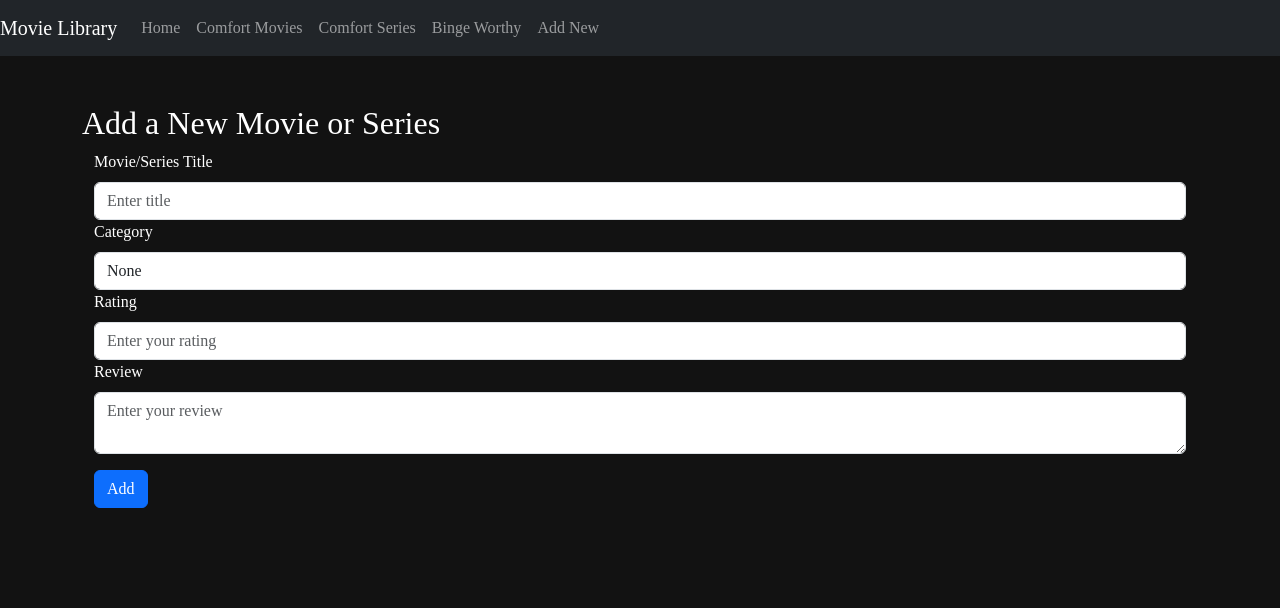
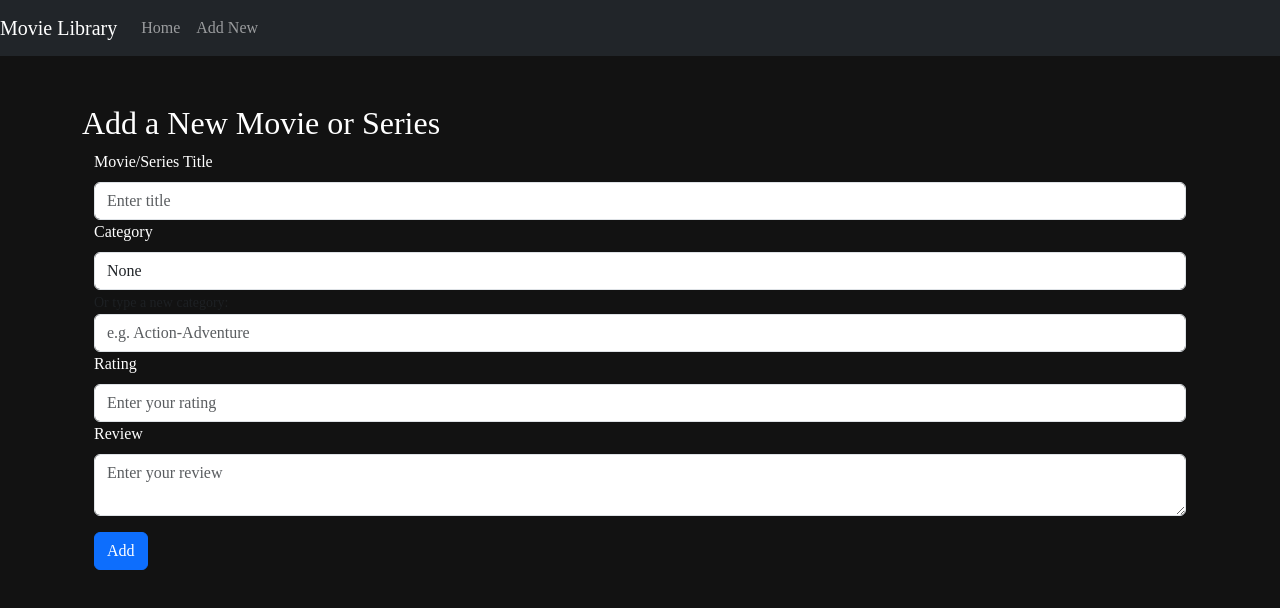
Before and after one commit to kusum-bhattarai/Watched, a React (Create React App) app: page /add-new in a window 1280 px wide. Shown: the top 608 px of the page. Built offline with nearby package versions, Linux system fonts and the light colour scheme.

Commit message:
Added a categoryPage
to add feature for custom categories and save them to localStorage for persistence

```diff
--- a/src/App.js
+++ b/src/App.js
@@ -2,11 +2,9 @@ import React from 'react';
 import { BrowserRouter as Router, Route, Routes } from 'react-router-dom';
 import CustomNavbar from './components/navbar';
 import Home from './pages/home';
-import ComfortMovies from './pages/comfortMovies';
-import ComfortSeries from './pages/comfortSeries';
-import Binge from './pages/binge';
 import AddNew from './pages/addNew';
 import MovieDetails from './components/movieDetails';
+import CategoryPage from './pages/CategoryPage';
 
 function App() {
   return (
@@ -14,11 +12,9 @@ function App() {
       <CustomNavbar />
       <Routes>
         <Route path="/" element={<Home />} />
-        <Route path="/comfort-movies" element={<ComfortMovies />} />
-        <Route path="/comfort-series" element={<ComfortSeries />} />
-        <Route path="/binge" element={<Binge />} />
         <Route path="/add-new" element={<AddNew />} />
         <Route path="/details/:id" element={<MovieDetails />} />
+        <Route path="/Category/:categoryName" element={<CategoryPage />} />
       </Routes>
     </Router>
   );
--- a/src/components/addMovie.js
+++ b/src/components/addMovie.js
@@ -1,4 +1,4 @@
-import React, { useState } from 'react';
+import React, { useState, useEffect } from 'react';
 import { Form, Button, Container, Alert, ListGroup, Image } from 'react-bootstrap';
 
 const AddMovie = () => {
@@ -8,6 +8,14 @@ const AddMovie = () => {
   const [selectedMovie, setSelectedMovie] = useState(null);
   const [customDetails, setCustomDetails] = useState({ rating: '', review: '' });
   const [error, setError] = useState('');
+  const [existingCategories, setExistingCategories] = useState([]);
+
+  // Fetch existing categories from localStorage on component load
+  useEffect(() => {
+    const storedMovies = JSON.parse(localStorage.getItem('movies')) || [];
+    const categories = [...new Set(storedMovies.map(movie => movie.category).filter(Boolean))];
+    setExistingCategories(categories);
+  }, []);
 
   const fetchSuggestions = async (query) => {
     const apiKey = process.env.REACT_APP_TMDB_API_KEY;
@@ -26,7 +34,7 @@ const AddMovie = () => {
       }
       const movieData = await movieResponse.json();
       const tvData = await tvResponse.json();
-      setSuggestions([...movieData.results, ...tvData.results]);
+      setSuggestions([...movieData.results.map(r => ({...r, media_type: 'movie'})), ...tvData.results.map(r => ({...r, media_type: 'tv'}))]);
     } catch (err) {
       console.error('Fetch error:', err);
       setError('An error occurred while fetching suggestions');
@@ -50,6 +58,10 @@ const AddMovie = () => {
   };
 
   const handleAdd = () => {
+    if (!title) {
+        setError('Please select a movie/series from the suggestions.');
+        return;
+    }
     const movie = selectedMovie ? { ...selectedMovie, ...customDetails, category } : { title, ...customDetails, category };
     const movies = JSON.parse(localStorage.getItem('movies')) || [];
     movies.push(movie);
@@ -82,7 +94,7 @@ const AddMovie = () => {
                     thumbnail
                     className="movie-thumbnail"
                   />
-                  {movie.title || movie.name} {/* Use name for TV series */}
+                  {movie.title || movie.name} ({movie.media_type === 'movie' ? 'Movie' : 'Series'})
                 </ListGroup.Item>
               ))}
             </ListGroup>
@@ -96,10 +108,19 @@ const AddMovie = () => {
             onChange={(e) => setCategory(e.target.value)}
           >
             <option value="">None</option>
-            <option value="comfort-movies">Comfort Movies</option>
-            <option value="comfort-series">Comfort Series</option>
-            <option value="binge">Binge Worthy</option>
+            {existingCategories.map(cat => (
+              <option key={cat} value={cat}>{cat}</option>
+            ))}
           </Form.Control>
+          <Form.Text className="text-muted">
+            Or type a new category:
+          </Form.Text>
+          <Form.Control
+            type="text"
+            placeholder="e.g. Action-Adventure"
+            value={category}
+            onChange={(e) => setCategory(e.target.value)}
+          />
         </Form.Group>
         <Form.Group controlId="formMovieRating">
           <Form.Label>Rating</Form.Label>
--- a/src/components/navbar.js
+++ b/src/components/navbar.js
@@ -1,8 +1,30 @@
-import React from 'react';
+import React, { useState, useEffect } from 'react';
 import { Navbar, Nav } from 'react-bootstrap';
 import { Link } from 'react-router-dom';
 
 const CustomNavbar = () => {
+  const [categories, setCategories] = useState([]);
+
+  useEffect(() => {
+    // This effect will run once when the component mounts and whenever the categories change in localStorage.
+    const updateCategories = () => {
+      const storedMovies = JSON.parse(localStorage.getItem('movies')) || [];
+      const uniqueCategories = [...new Set(storedMovies.map(movie => movie.category).filter(Boolean))];
+      setCategories(uniqueCategories);
+    };
+
+    // Initial fetch of categories
+    updateCategories();
+
+    // Set up a listener for localStorage changes
+    window.addEventListener('storage', updateCategories);
+
+    // Clean up the listener when the component unmounts
+    return () => {
+      window.removeEventListener('storage', updateCategories);
+    };
+  }, []);
+
   return (
     <Navbar bg="dark" variant="dark" expand="lg">
       <Navbar.Brand as={Link} to="/">Movie Library</Navbar.Brand>
@@ -10,9 +32,11 @@ const CustomNavbar = () => {
       <Navbar.Collapse id="basic-navbar-nav">
         <Nav className="ml-auto">
           <Nav.Link as={Link} to="/">Home</Nav.Link>
-          <Nav.Link as={Link} to="/comfort-movies">Comfort Movies</Nav.Link>
-          <Nav.Link as={Link} to="/comfort-series">Comfort Series</Nav.Link>
-          <Nav.Link as={Link} to="/binge">Binge Worthy</Nav.Link>
+          {categories.map(category => (
+            <Nav.Link key={category} as={Link} to={`/category/${encodeURIComponent(category)}`}>
+              {category}
+            </Nav.Link>
+          ))}
           <Nav.Link as={Link} to="/add-new">Add New</Nav.Link>
         </Nav>
       </Navbar.Collapse>
--- /dev/null
+++ b/src/pages/CategoryPage.js
@@ -0,0 +1,32 @@
+import React, { useState, useEffect } from 'react';
+import { useParams } from 'react-router-dom';
+import { Container } from 'react-bootstrap';
+import MovieList from '../components/movieList';
+
+const CategoryPage = () => {
+  const { categoryName } = useParams();
+  const [movies, setMovies] = useState([]);
+
+  useEffect(() => {
+    const storedMovies = JSON.parse(localStorage.getItem('movies')) || [];
+    const filteredMovies = storedMovies.filter(movie => movie.category === categoryName);
+    setMovies(filteredMovies);
+  }, [categoryName]);
+
+  const handleRemove = (id) => {
+    const updatedMovies = movies.filter(movie => movie.id !== id);
+    setMovies(updatedMovies);
+    const allMovies = JSON.parse(localStorage.getItem('movies')) || [];
+    const newAllMovies = allMovies.filter(movie => movie.id !== id);
+    localStorage.setItem('movies', JSON.stringify(newAllMovies));
+  };
+
+  return (
+    <Container className="mt-5">
+      <h2>{decodeURIComponent(categoryName)}</h2>
+      <MovieList movies={movies} onRemove={handleRemove} />
+    </Container>
+  );
+};
+
+export default CategoryPage;
```
